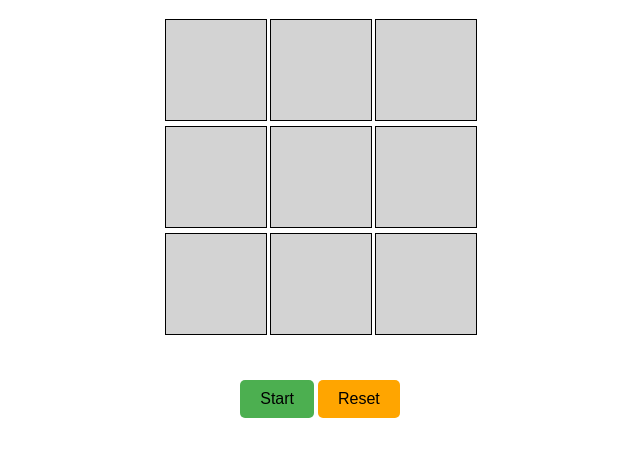
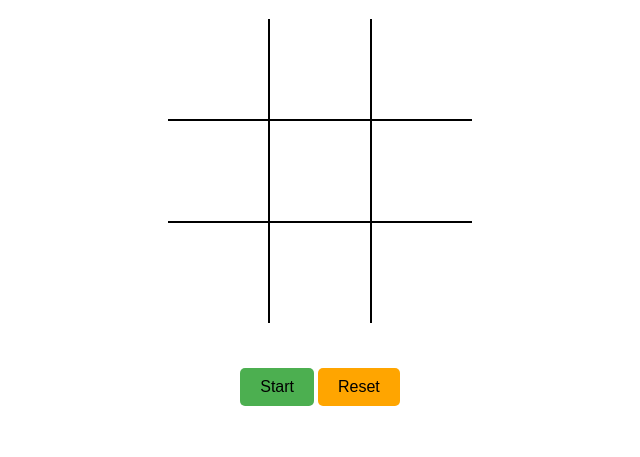
Before and after one commit to SherbulMohammed/tic-tac-toe, a plain HTML site: page index.html in a window 1280 px wide. Shown: the part 61-518 px from the top of the page, without its empty margins (320-960 px from the left). Drawn offline with Linux system fonts and the light colour scheme.

Commit message:
Removed outside borders

```diff
--- a/styles.css
+++ b/styles.css
@@ -4,34 +4,47 @@
 
 .board {
     display: grid;
-    grid-template-columns: repeat(3, 100px);
-    gap: 5px;
+    grid-template-columns: repeat(3, auto);
     margin: 20px auto;
     justify-content: center;
     align-items: center;
+
 }
 
 .grid {
     width: 100px;
     height: 100px;
-    background-color: lightgray;
     border: 1px solid black;
     display: flex;
     align-items: center;
     justify-content: center;
-    font-size: 2rem;
     cursor: pointer;
 }
 
-#playerNames {
-    display: flex;
-    justify-content: center;
+.grid:first-child,
+.grid:nth-child(2),
+.grid:nth-child(3) {
+    border-top: none;
 }
 
-#playerNames input[type="text"] {
-    margin: 0 15px; /* Adjust the margin as needed */
+.grid:nth-child(3n + 1) {
+    border-left: none;
 }
 
+
+.grid:nth-child(3n + 3) {
+    border-right: none;
+}
+
+.grid:last-child,
+.grid:nth-child(8),
+.grid:nth-child(7) {
+    border-bottom: none;
+}
+
+
+
+/*button styling*/
 
 #startButton {
     margin-top: 25px;
```
